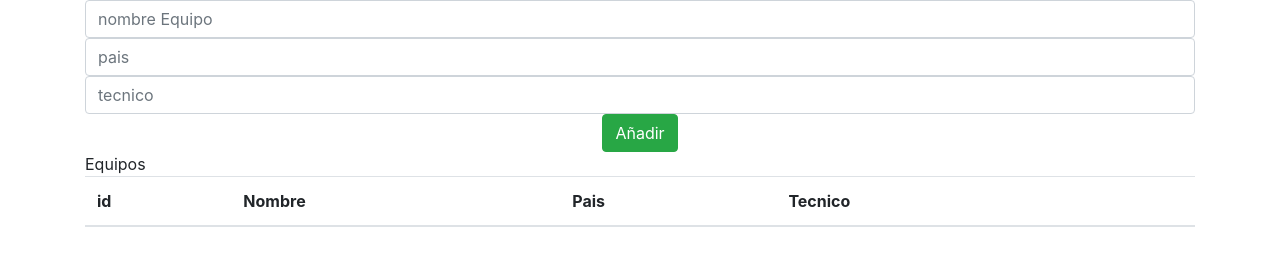
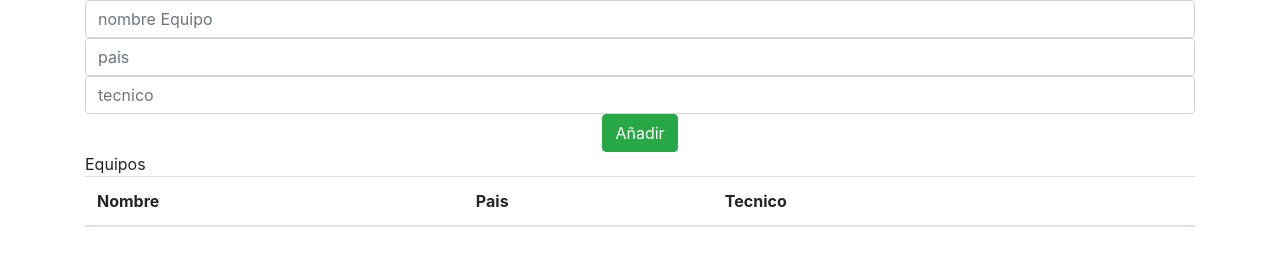
Before and after one commit to bastidas6/Proyecto-de-aula, a plain HTML site: page Equipo.html in a window 1280 px wide. Drawn offline with nearby package versions, Linux system fonts and the light colour scheme.

Commit message:
tercer commir

```diff
--- a/Equipo.html
+++ b/Equipo.html
@@ -26,7 +26,7 @@
                     <table class="table">
                         <thead>
                             <tr>
-                                <th scope="col">id</th>
+
                                 <th scope="col">Nombre</th>
                                 <th scope="col">Pais</th>
                                 <th scope="col">Tecnico</th>
```
